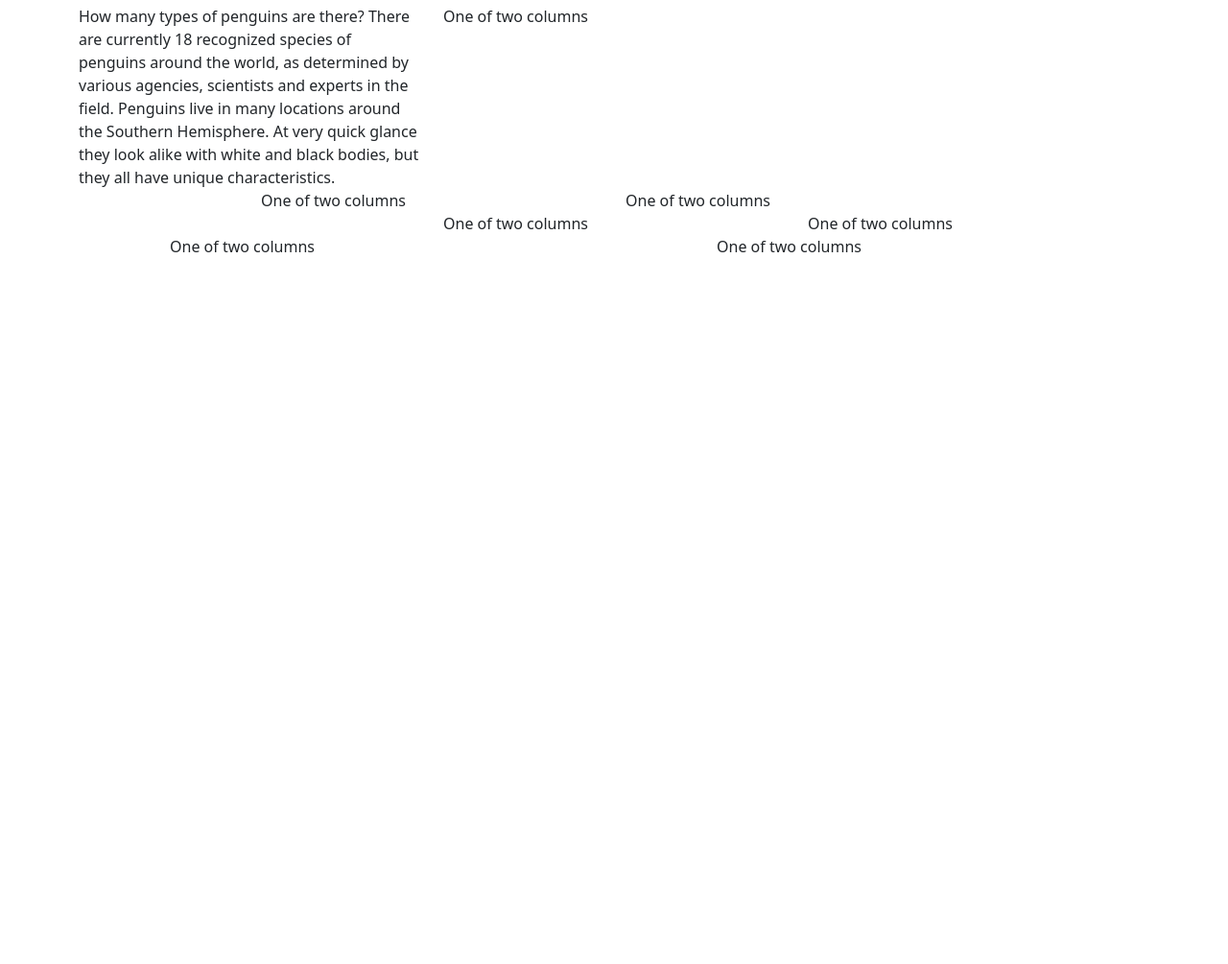
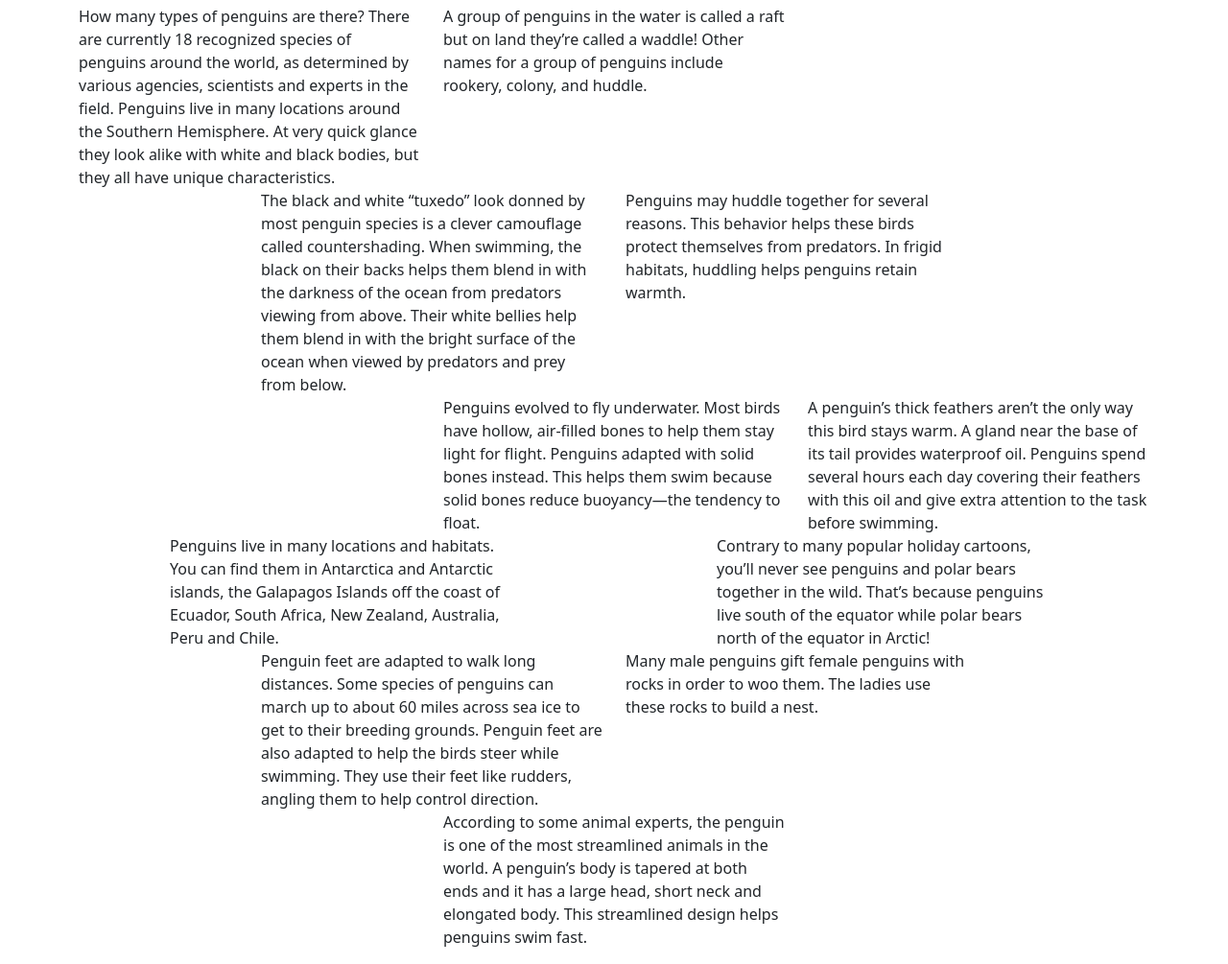
Before and after one commit to Nefeli31/team-website, a plain HTML site: page index.html in a window 1280 px wide. Shown: the part 618-1623 px from the top of the page at 96% size. Before the commit the page ends 903 px from the top, so only its background shows below. Drawn offline with nearby package versions, Linux system fonts and the light colour scheme.

Commit message:
Update index.html

```diff
--- a/index.html
+++ b/index.html
@@ -83,20 +83,73 @@
           they look alike with white and black bodies, but they all have unique
           characteristics.
         </div>
-        <div class="col-4">One of two columns</div>
+        <div class="col-4">
+          A group of penguins in the water is called a raft but on land they’re
+          called a waddle! Other names for a group of penguins include rookery,
+          colony, and huddle.
+        </div>
       </div>
       <div class="row justify-content-center">
-        <div class="col-4">One of two columns</div>
-        <div class="col-4">One of two columns</div>
+        <div class="col-4">
+          The black and white “tuxedo” look donned by most penguin species is a
+          clever camouflage called countershading. When swimming, the black on
+          their backs helps them blend in with the darkness of the ocean from
+          predators viewing from above. Their white bellies help them blend in
+          with the bright surface of the ocean when viewed by predators and prey
+          from below.
+        </div>
+        <div class="col-4">
+          Penguins may huddle together for several reasons. This behavior helps
+          these birds protect themselves from predators. In frigid habitats,
+          huddling helps penguins retain warmth.
+        </div>
       </div>
       <div class="row justify-content-end">
-        <div class="col-4">One of two columns</div>
-        <div class="col-4">One of two columns</div>
+        <div class="col-4">
+          Penguins evolved to fly underwater. Most birds have hollow, air-filled
+          bones to help them stay light for flight. Penguins adapted with solid
+          bones instead. This helps them swim because solid bones reduce
+          buoyancy—the tendency to float.
+        </div>
+        <div class="col-4">
+          A penguin’s thick feathers aren’t the only way this bird stays warm. A
+          gland near the base of its tail provides waterproof oil. Penguins
+          spend several hours each day covering their feathers with this oil and
+          give extra attention to the task before swimming.
+        </div>
       </div>
       <div class="row justify-content-around">
-        <div class="col-4">One of two columns</div>
-        <div class="col-4">One of two columns</div>
+        <div class="col-4">
+          Penguins live in many locations and habitats. You can find them in
+          Antarctica and Antarctic islands, the Galapagos Islands off the coast
+          of Ecuador, South Africa, New Zealand, Australia, Peru and Chile.
+        </div>
+        <div class="col-4">
+          Contrary to many popular holiday cartoons, you’ll never see penguins
+          and polar bears together in the wild. That’s because penguins live
+          south of the equator while polar bears north of the equator in Arctic!
+        </div>
       </div>
+      <div class="row justify-content-center">
+        <div class="col-4">
+          Penguin feet are adapted to walk long distances. Some species of
+          penguins can march up to about 60 miles across sea ice to get to their
+          breeding grounds. Penguin feet are also adapted to help the birds
+          steer while swimming. They use their feet like rudders, angling them
+          to help control direction.
+        </div>
+        <div class="col-4">
+          Many male penguins gift female penguins with rocks in order to woo
+          them. The ladies use these rocks to build a nest.
+        </div>
+      </div>
+      <div class="row justify-content-center">
+        <div class="col-4">
+          According to some animal experts, the penguin is one of the most
+          streamlined animals in the world. A penguin’s body is tapered at both
+          ends and it has a large head, short neck and elongated body. This
+          streamlined design helps penguins swim fast.
+        </div>
     </div>
     <p class="container"></p>
     <script
```
